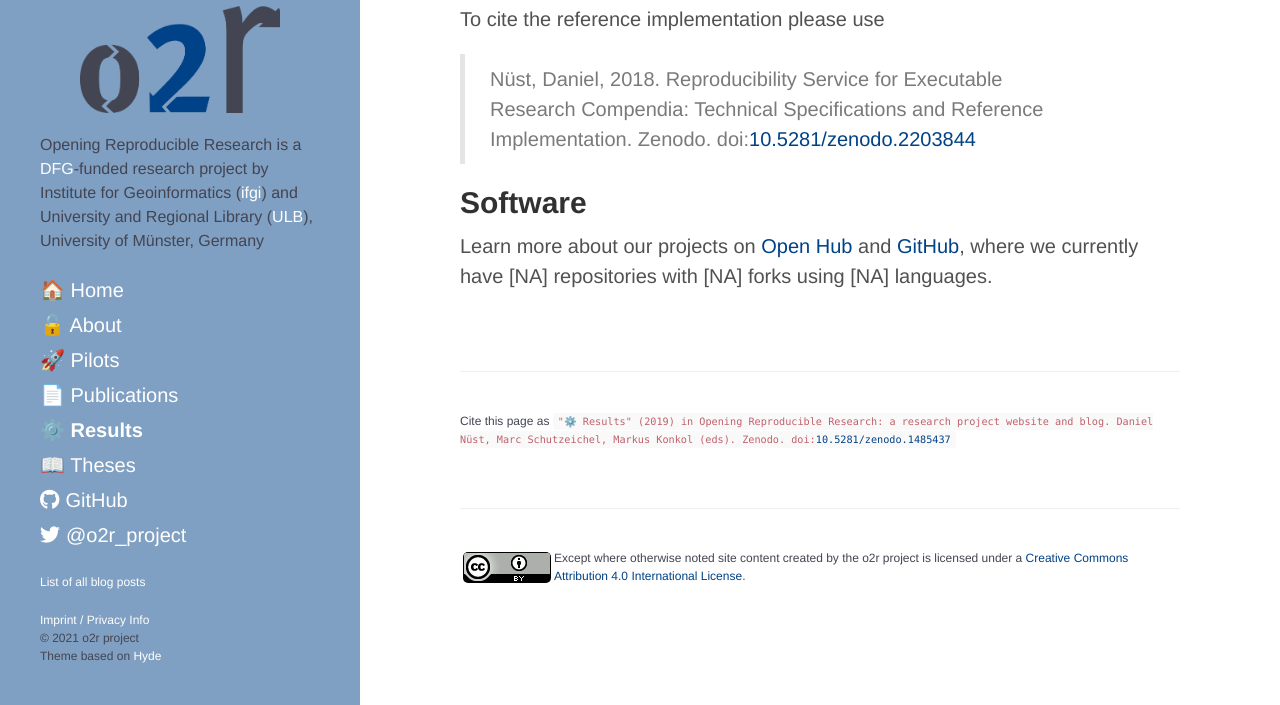
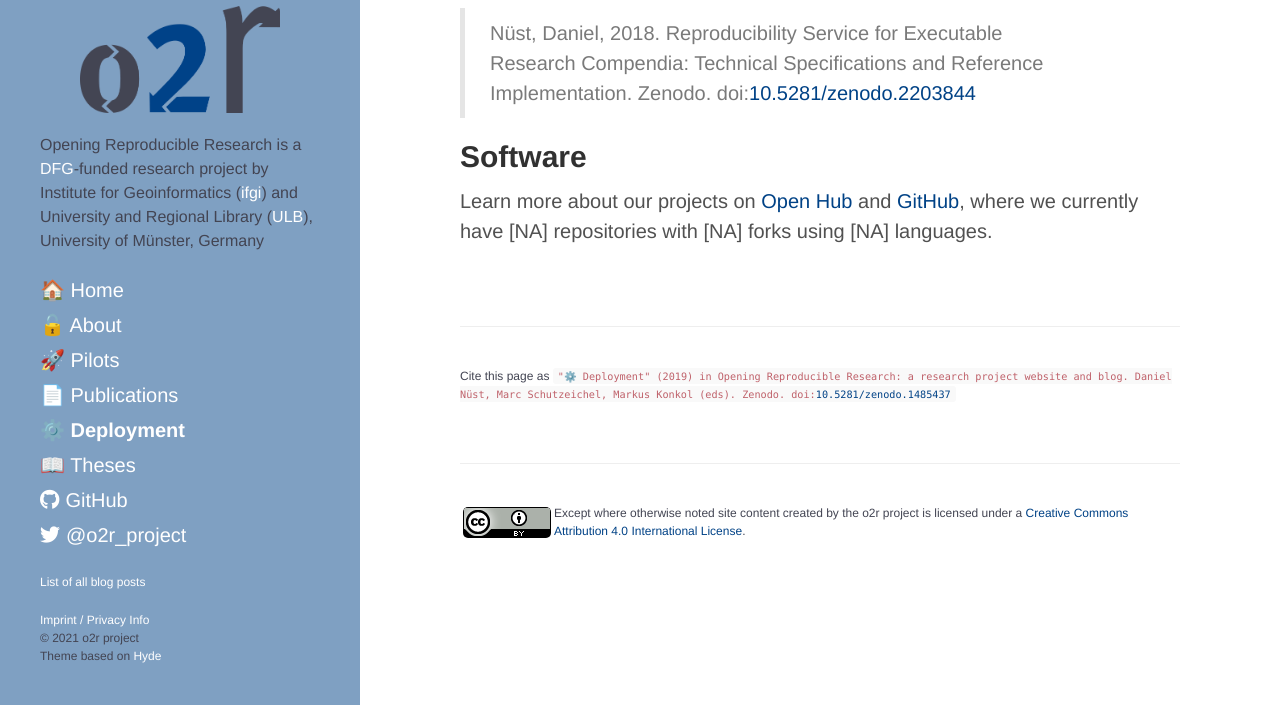
Before and after one commit to o2r-project/o2r-project.github.io, a Jekyll site: the page built from results.md, in a window 1280 px wide and 900 px high, scrolled down 1467 px, cut to the strip 195-900 px from the top of the window. Built offline with Jekyll 4.4.1, drawn with Linux system fonts in a browser that asks for light colours; nearby versions of some CDN libraries; some of the changed text lies outside the part shown.

Commit message:
Rename Results to Deployment.

```diff
--- a/about.md
+++ b/about.md
@@ -27,7 +27,7 @@ The o2r team collaborates with publishers to achieve the following goals:
 - Develop approach to reap the benefits of reproducible research
 - Implement platform that realises approach and test it
 
-Learn about the accomplishment of these goals on the **[results page](/results)** and stay updated [via Twitter](https://twitter.com/o2r_project).
+Learn about the accomplishment of these goals on the **[Deployment page](/results)** and stay updated [via Twitter](https://twitter.com/o2r_project).
 
 ## Why Open Access?
 
@@ -45,7 +45,7 @@ Already in the project proposal, we set a clear agenda on the question of softwa
 
 > All software developed by project staff will be distributed under a permissive open source license that allows reuse, modification and integration in commercial systems (e.g. Apache 2.0). Development happens openly at GitHub and all developments are visible directly instead of after the end of the project.
 
-See our [results](/results) page for more information about all software projects.
+See our [Deployment](/results) page for more information about all software projects.
 
 ## The team
 
--- a/results.md
+++ b/results.md
@@ -1,14 +1,8 @@
 ---
 layout: page
-title: ⚙️ Results
+title: ⚙️ Deployment
 description: Project results
 ---
-
-## Publications & theses
-
-Please find a complete list of publications, talks and posters on the [📄&nbsp;publications&nbsp;page](/publications) and respective files in the [o2r community on Zenodo](https://zenodo.org/communities/o2r/).
-
-The [📖&nbsp;theses&nbsp;page](/theses) presents all BSc and MSc theses with a relation to o2r project goals and tasks.
 
 ## Specifications & documentation
 
@@ -17,6 +11,8 @@ o2r is an open project, so all our components are openly developed [on GitHub]({
 - **[ERC specification](https://o2r.info/erc-spec)** ([source](https://github.com/o2r-project/erc-spec)) formally defines the Executable Research Compendium and provides some background.
 - **[Architecture](https://o2r.info/architecture/)** ([source](https://github.com/o2r-project/architecture)) describes multiple levels of architecture, from the relation of our reprocibility service with other platforms down to internal microservices.
 - **[Web API](https://o2r.info/api/)** ([source](https://github.com/o2r-project/api)) defines a RESTful API for our reproducibility service, also used by our platform client.
+
+ <iframe src="https://github.com/o2r-project/erc-spec" title="ERC specifications"></iframe>
 
 To cite the specifications and documentations please use
 
```
